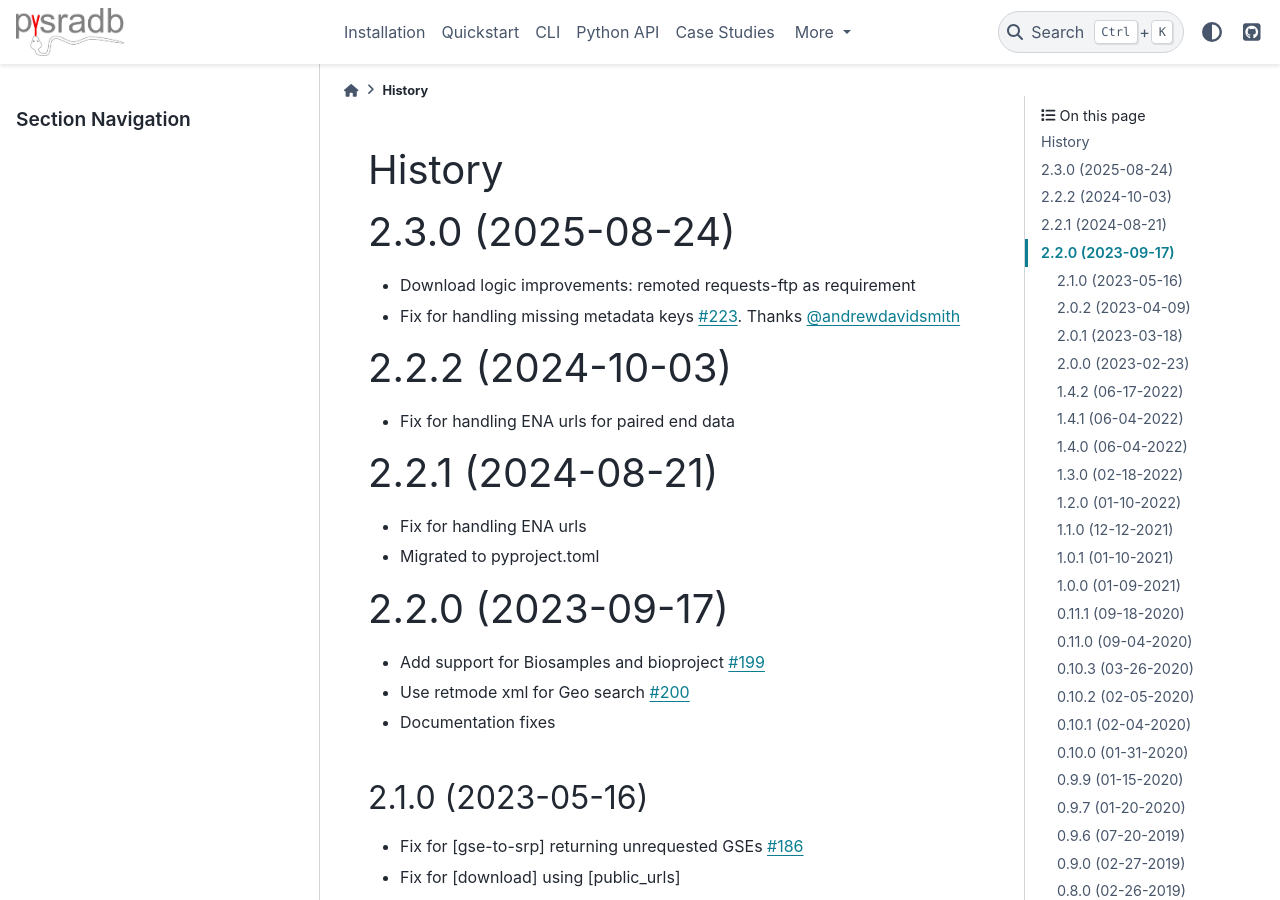
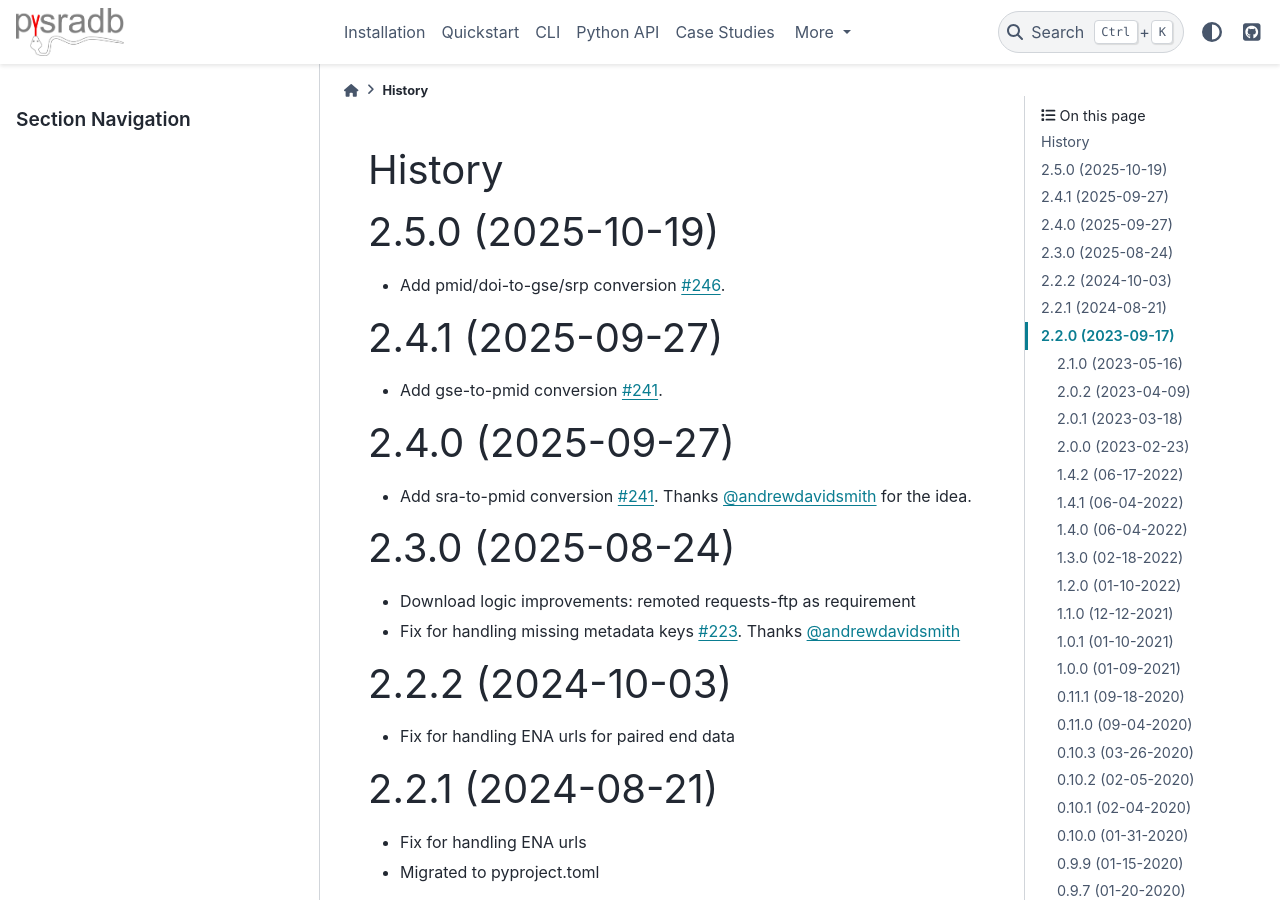
Before and after one commit to saketkc/pysradb, a Sphinx documentation site: the page built from docs/history.md, in a window 1280 px wide and 900 px high. Built offline with Sphinx 7.4.7 and the PyData theme 0.15.4, drawn with Linux system fonts in a browser that asks for light colours.

Commit message:
Update version

```diff
--- a/docs/history.md
+++ b/docs/history.md
@@ -1,4 +1,16 @@
 # History
+
+# 2.5.0 (2025-10-19)
+
+- Add pmid/doi-to-gse/srp conversion [#246](https://github.com/saketkc/pysradb/pull/246).
+
+# 2.4.1 (2025-09-27)
+
+- Add gse-to-pmid conversion [#241](https://github.com/saketkc/pysradb/pull/244).
+
+# 2.4.0 (2025-09-27)
+
+- Add sra-to-pmid conversion [#241](https://github.com/saketkc/pysradb/pull/241). Thanks [@andrewdavidsmith](https://github.com/andrewdavidsmith) for the idea.
 
 # 2.3.0 (2025-08-24)
 
--- a/pysradb/__init__.py
+++ b/pysradb/__init__.py
@@ -3,7 +3,7 @@
 
 __author__ = """Saket Choudhary"""
 __email__ = "saketkc@gmail.com"
-__version__ = "2.4.1"
+__version__ = "2.5.0"
 
 from .filter_attrs import expand_sample_attribute_columns
 from .geodb import GEOdb, download_geodb_file
```
Also changed, not shown: HISTORY.md (+4 -0 lines).
